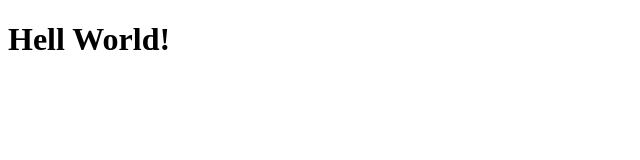
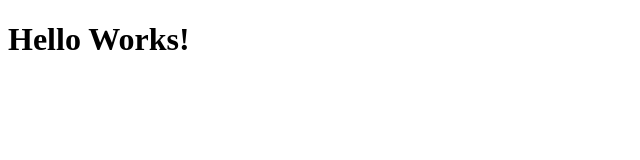
Before and after one commit to windyka/js-basic, a plain HTML site: page index.html in a window 1280 px wide. Shown: the whole page, without its empty margins (0-640 px from the left). Drawn offline with Linux system fonts and the light colour scheme.

Commit message:
console logging

```diff
--- a/index.html
+++ b/index.html
@@ -7,6 +7,9 @@
     <title>Document</title>
   </head>
   <body>
-    <h1>Hell World!</h1>
+    <h1>Hello Works!</h1>
+    <script>
+      console.log('Hello Works!');
+    </script>
   </body>
 </html>
```
